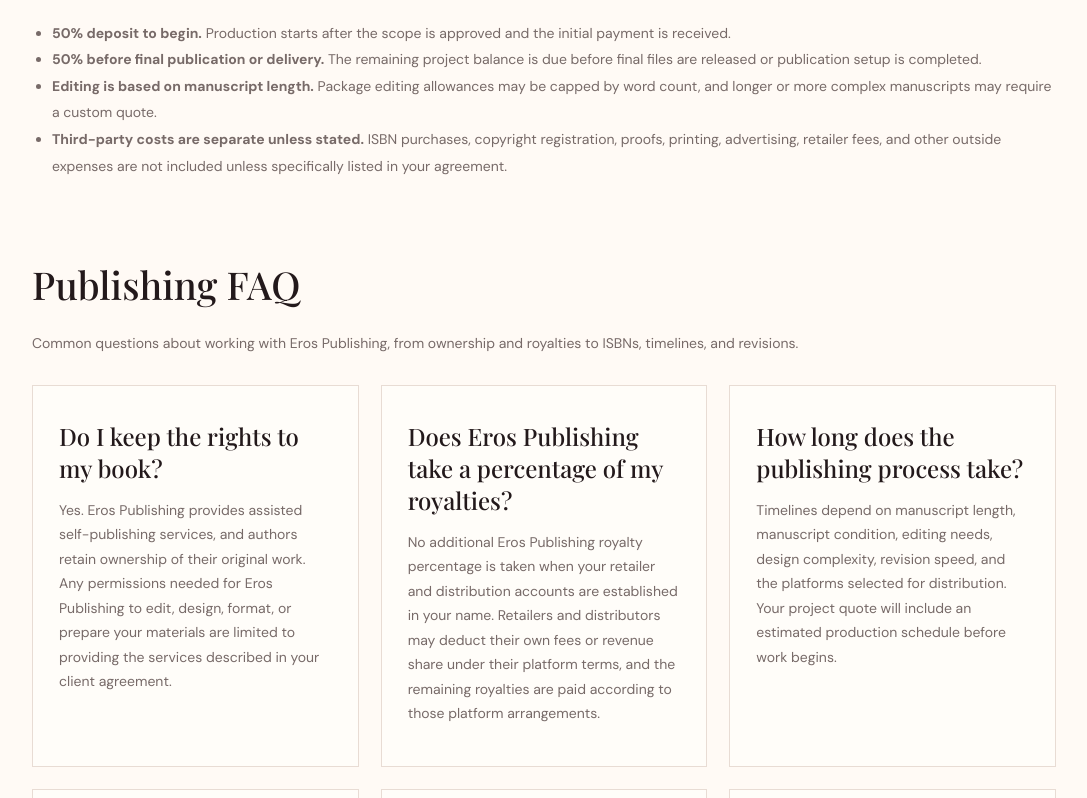
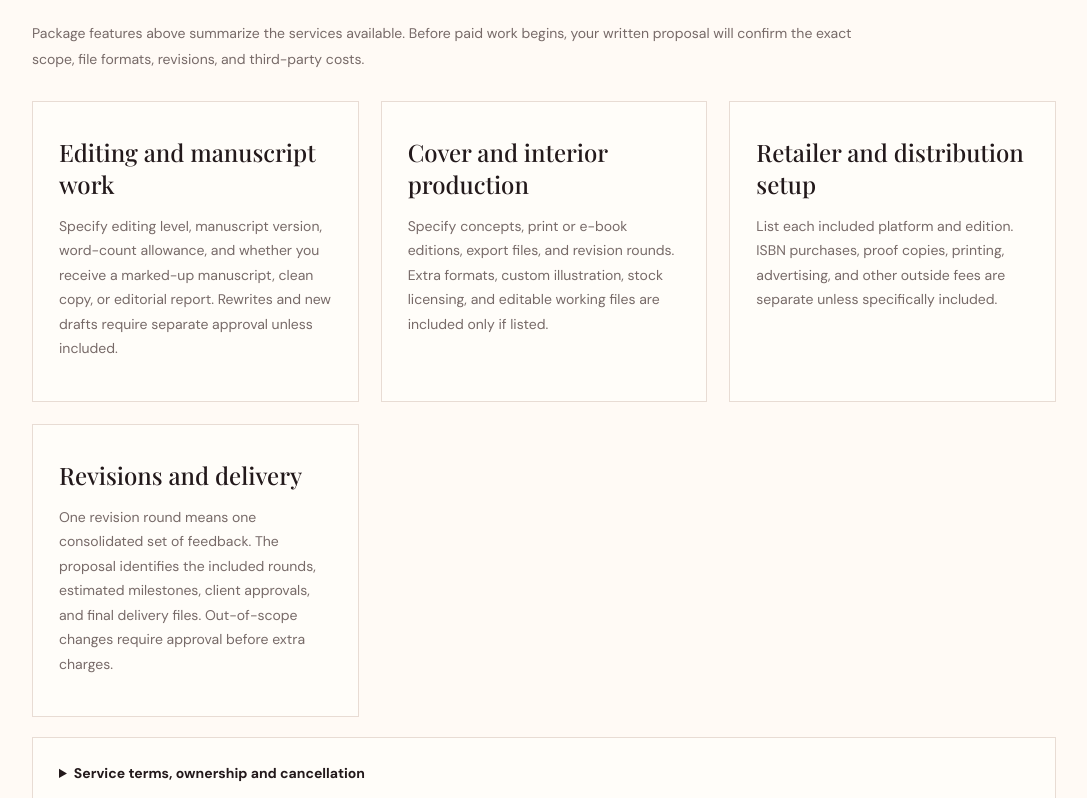
Before and after one commit to erospublish-bit/eros-publishing, a Next.js app: page /publishing-pricing in a window 1280 px wide. Shown: the part 4742-5540 px from the top of the page, without its empty margins (96-1183 px from the left). Built offline with nearby package versions, Linux system fonts and the light colour scheme; a web font is replaced by a local one.

Commit message:
Clarify author service deliverables, scope, revision and cancellation policies

```diff
--- a/app/publishing-pricing/page.tsx
+++ b/app/publishing-pricing/page.tsx
@@ -38,6 +38,15 @@ export default function PublishingPricingPage() {
     <section><h2 className="page-section-heading">Complete publishing packages</h2><p className="page-lead">Start with the level of support that matches your manuscript and publishing goals. Final pricing may vary based on word count, manuscript condition, complexity, requested formats, and distribution requirements.</p><div className="page-card-grid">{packages.map(pkg=><article className="page-card" key={pkg.name}><div className="card-icon">{pkg.featured?'MOST POPULAR':'PACKAGE'}</div><h3>{pkg.name}</h3><p><strong style={{fontSize:'1.8rem'}}>{pkg.price}</strong></p><p>{pkg.tagline}</p><ul>{pkg.features.map(feature=><li key={feature}>{feature}</li>)}</ul><Link className="button button-primary" href="/publishing-quote">Request This Package →</Link></article>)}</div></section>
     <section><h2 className="page-section-heading">Individual publishing services</h2><p className="page-lead">Need only part of the publishing process? Build a custom project using individual services.</p><div className="page-card-grid">{individualServices.map(([service,price])=><article className="page-card" key={service}><h3>{service}</h3><p><strong>{price}</strong></p></article>)}</div></section>
     <section><h2 className="page-section-heading">Eros Complete Publishing</h2><div className="page-card"><div className="card-icon">PREMIUM</div><h3>Starting at $3,999</h3><p>For authors who want comprehensive support from manuscript refinement through publication and launch. A custom scope may include developmental editing, copy editing or proofreading, premium cover design, print and e-book formatting, metadata optimization, ISBN guidance, broad distribution setup, author bio, book description, launch strategy, marketing materials, multiple revision rounds, and up to 90 days of post-publication support.</p><Link className="button button-primary" href="/publishing-quote">Request a Custom Quote →</Link></div></section>
+    <section id="service-details"><h2 className="page-section-heading">What's included in your service agreement?</h2><p className="page-lead">Package features above summarize the services available. Before paid work begins, your written proposal will confirm the exact scope, file formats, revisions, and third-party costs.</p>
+      <div className="page-card-grid">
+        <article className="page-card"><h3>Editing and manuscript work</h3><p>Specify editing level, manuscript version, word-count allowance, and whether you receive a marked-up manuscript, clean copy, or editorial report. Rewrites and new drafts require separate approval unless included.</p></article>
+        <article className="page-card"><h3>Cover and interior production</h3><p>Specify concepts, print or e-book editions, export files, and revision rounds. Extra formats, custom illustration, stock licensing, and editable working files are included only if listed.</p></article>
+        <article className="page-card"><h3>Retailer and distribution setup</h3><p>List each included platform and edition. ISBN purchases, proof copies, printing, advertising, and other outside fees are separate unless specifically included.</p></article>
+        <article className="page-card"><h3>Revisions and delivery</h3><p>One revision round means one consolidated set of feedback. The proposal identifies the included rounds, estimated milestones, client approvals, and final delivery files. Out-of-scope changes require approval before extra charges.</p></article>
+      </div>
+      <details className="page-card" style={{marginTop:20}}><summary><strong>Service terms, ownership and cancellation</strong></summary><p>Authors retain rights to their original manuscripts. Rights to commissioned artwork and licensed assets are set out separately. A signed agreement documents payment terms, cancellation treatment, responsibilities, and any limitations. Publication, sales, rankings, and royalties are not guaranteed.</p><p><Link className="text-link" href="/legal#service-scope">Read detailed service terms →</Link> · <Link className="text-link" href="/legal#refunds">Refund and cancellation policy →</Link></p></details>
+    </section>
     <section><h2 className="page-section-heading">How payment works</h2><ul className="page-list"><li><strong>50% deposit to begin.</strong> Production starts after the scope is approved and the initial payment is received.</li><li><strong>50% before final publication or delivery.</strong> The remaining project balance is due before final files are released or publication setup is completed.</li><li><strong>Editing is based on manuscript length.</strong> Package editing allowances may be capped by word count, and longer or more complex manuscripts may require a custom quote.</li><li><strong>Third-party costs are separate unless stated.</strong> ISBN purchases, copyright registration, proofs, printing, advertising, retailer fees, and other outside expenses are not included unless specifically listed in your agreement.</li></ul></section>
     <section><h2 className="page-section-heading">Publishing FAQ</h2><p className="page-lead">Common questions about working with Eros Publishing, from ownership and royalties to ISBNs, timelines, and revisions.</p><div className="page-card-grid">{faqs.map(([question,answer])=><article className="page-card" key={question}><h3>{question}</h3><p>{answer}</p></article>)}</div></section>
     <section><h2 className="page-section-heading">Important publishing terms</h2><p className="page-lead">Eros Publishing provides assisted self-publishing services. Publication, distribution, sales, rankings, reviews, and revenue are not guaranteed. Final deliverables, revision allowances, ownership terms, deadlines, and payment requirements are documented in the client service agreement before production begins.</p></section>
```
